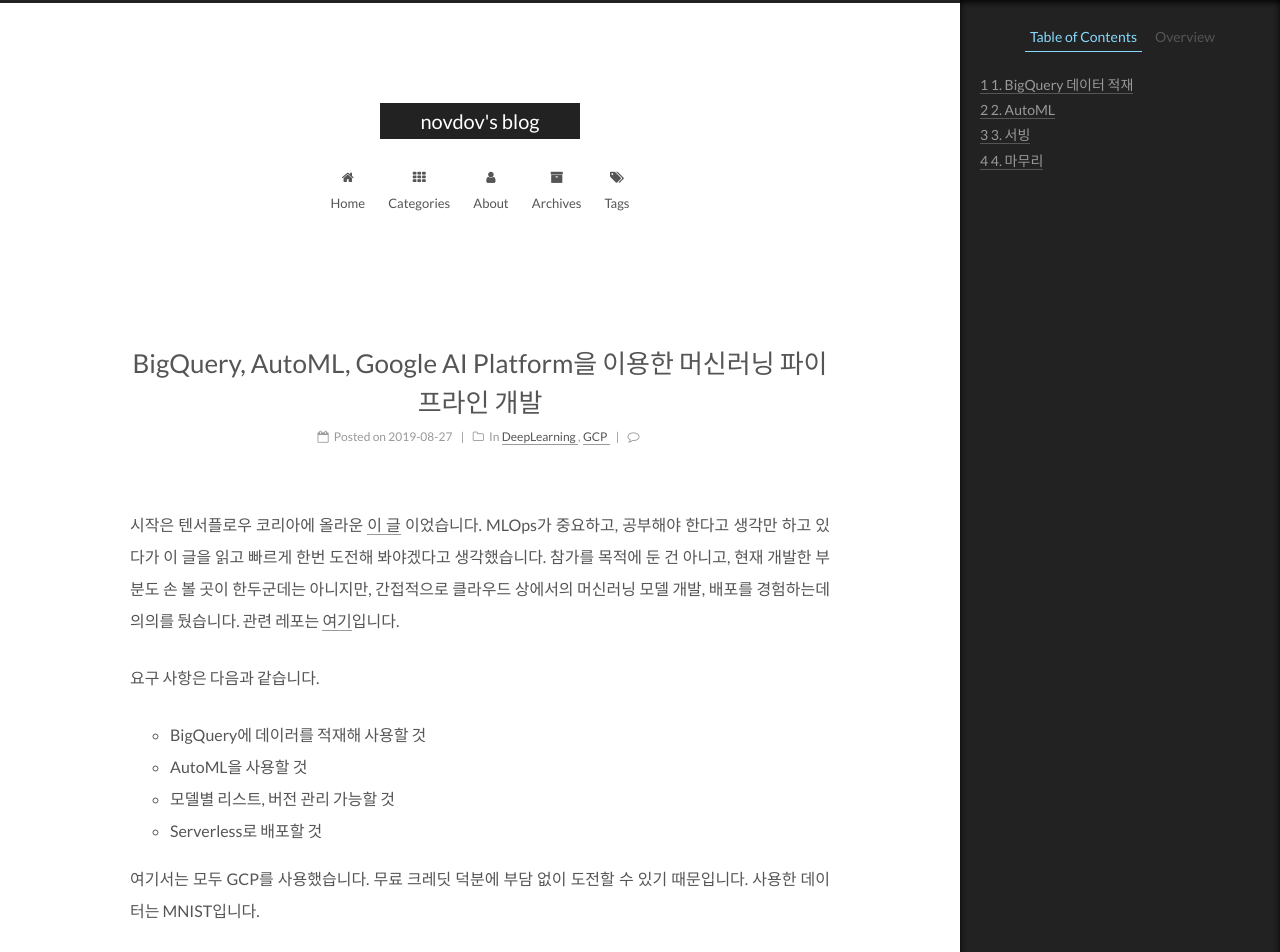
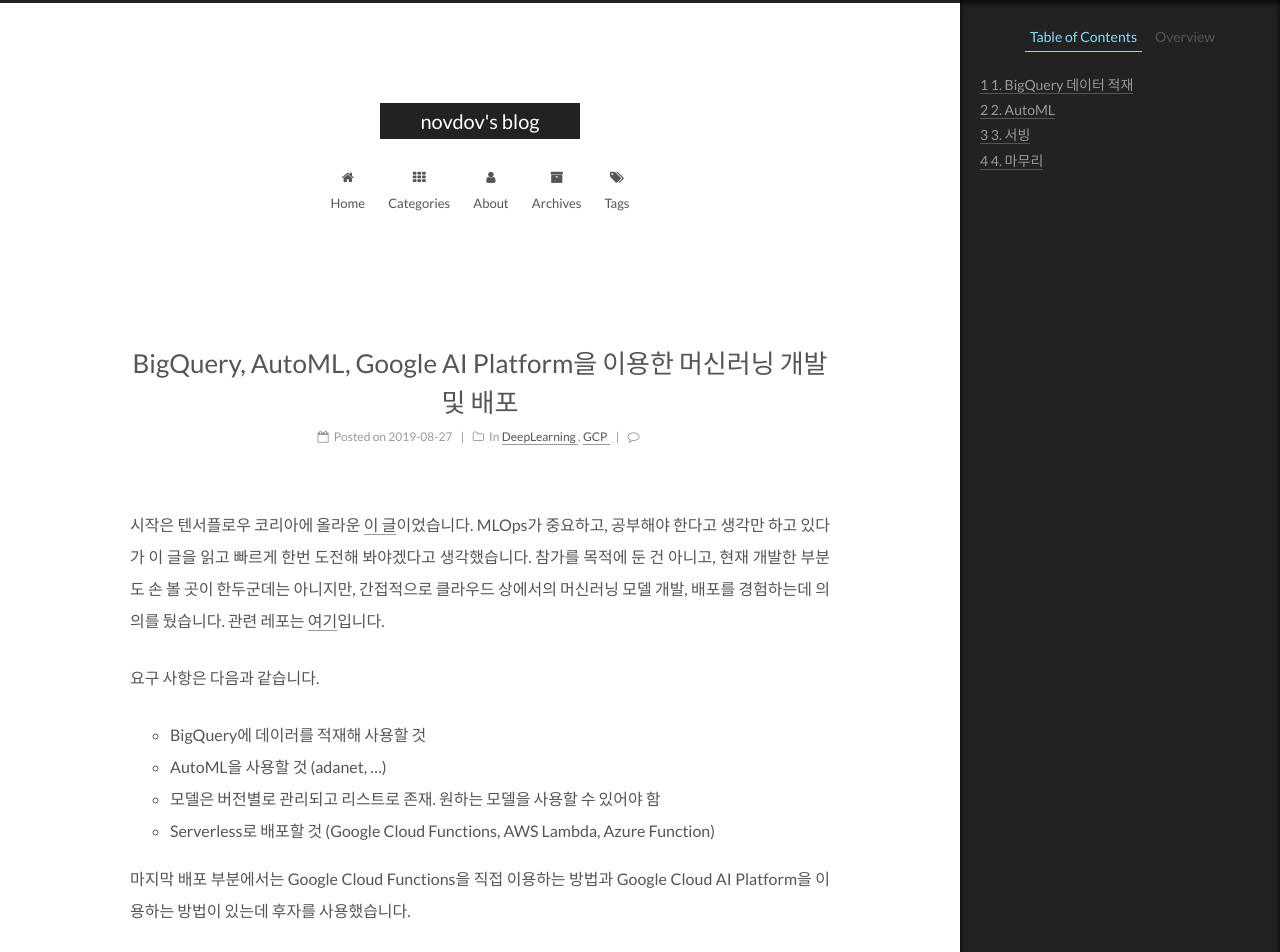
Before and after one commit to novdov/novdov.github.io, a Jekyll site: the page built from _posts/2019-08-27-automl-serverless.md, in a window 1280 px wide and 1400 px high. Shown: the top 952 px of the window. Built offline with Jekyll 4.4.1, drawn with Linux system fonts in a browser that asks for light colours; comment, search, counter and statistics services are not loaded; some of the changed text lies outside the part shown.

Commit message:
modify) body

````diff
--- a/_posts/2019-08-27-automl-serverless.md
+++ b/_posts/2019-08-27-automl-serverless.md
@@ -1,7 +1,7 @@
 ---
-title: 'BigQuery, AutoML, Google AI Platform을 이용한 머신러닝 파이프라인 개발'
+title: 'BigQuery, AutoML, Google AI Platform을 이용한 머신러닝 개발 및 배포'
 date: 2019-08-27 19:00:00
-description: BigQuery, AutoML, Google AI Platform을 이용해 데이터 적재, 모델 개발/평가, 서비리스 배포 파이프라인을 간단하게 경험했습니다/
+description: BigQuery, AutoML, Google AI Platform을 이용해 데이터 적재, 모델 개발/평가, 서비리스 배포 파이프라인을 간단하게 경험했습니다.
 categories:
 - DeepLearning
 - GCP
@@ -13,20 +13,20 @@ tags:
 - automl
 ---
 
-시작은 텐서플로우 코리아에 올라운 [이 글](https://www.facebook.com/groups/TensorFlowKR/permalink/971390023202056/) 이었습니다. MLOps가 중요하고, 공부해야 한다고 생각만 하고 있다가 이 글을 읽고 빠르게 한번 도전해 봐야겠다고 생각했습니다. 참가를 목적에 둔 건 아니고, 현재 개발한 부분도 손 볼 곳이 한두군데는 아니지만, 간접적으로 클라우드 상에서의 머신러닝 모델 개발, 배포를 경험하는데 의의를 뒀습니다. 관련 레포는 [여기](https://github.com/novdov/ml-pipeline)입니다.
+시작은 텐서플로우 코리아에 올라운 [이 글](https://www.facebook.com/groups/TensorFlowKR/permalink/971390023202056/)이었습니다. MLOps가 중요하고, 공부해야 한다고 생각만 하고 있다가 이 글을 읽고 빠르게 한번 도전해 봐야겠다고 생각했습니다. 참가를 목적에 둔 건 아니고, 현재 개발한 부분도 손 볼 곳이 한두군데는 아니지만, 간접적으로 클라우드 상에서의 머신러닝 모델 개발, 배포를 경험하는데 의의를 뒀습니다. 관련 레포는 [여기](https://github.com/novdov/ml-pipeline)입니다.
 
 
 
 요구 사항은 다음과 같습니다.
 
 - BigQuery에 데이러를 적재해 사용할 것
-- AutoML을 사용할 것
-- 모델별 리스트, 버전 관리 가능할 것
-- Serverless로 배포할 것
+- AutoML을 사용할 것 (adanet, ...)
+- 모델은 버전별로 관리되고 리스트로 존재. 원하는 모델을 사용할 수 있어야 함
+- Serverless로 배포할 것 (Google Cloud Functions, AWS Lambda, Azure Function)
 
 
 
-여기서는 모두 GCP를 사용했습니다. 무료 크레딧 덕분에 부담 없이 도전할 수 있기 때문입니다. 사용한 데이터는 MNIST입니다.
+마지막 배포 부분에서는 Google Cloud Functions을 직접 이용하는 방법과 Google Cloud AI Platform을 이용하는 방법이 있는데 후자를 사용했습니다.
 
 
 
@@ -152,7 +152,7 @@ class DNNGenerator:
 
 ## 3. 서빙
 
-서버리스 모델을 위해 GCP AI Platform을 이용합니다. 관련 예제는 node.js로 많이 작성이 되어 있는데 [파이썬으로 된 자료](https://cloud.google.com/blog/products/ai-machine-learning/empower-your-ai-platform-trained-serverless-endpoints-with-machine-learning-on-google-cloud-functions)를 참고했습니다. 자세한 설정 등은 해당 글에 상세히 소개 되어 있으므로 참고하시면 좋을 것 같습니다. 서버와의 통신을 위해 `InferAPI` 라는 클래스를 작성했습니다. GCP에서 모델을 호출하고 결과를 받아옵니다. 역시 파이썬 API를 사용합니다. 작성에 어렵지 않습니다. 첫 번째 모델을 배포하고 난 뒤부터는 모델을 학습하면 해당 모델의 결과와 서버에 배포된 모델의 성능을 비교하는 데 사용되기도 합니다. (실제로는 매번 호출을 피하기 위해 각 모델별 결과를 로깅합니다.)
+서버리스 모델을 위해 Google Cloud의 AI Platform을 이용합니다. [파이썬으로 작성된 예제 자료](https://cloud.google.com/blog/products/ai-machine-learning/empower-your-ai-platform-trained-serverless-endpoints-with-machine-learning-on-google-cloud-functions)를 참고했습니다. 자세한 설정 등은 해당 글에 상세히 소개 되어 있으므로 참고하시면 좋을 것 같습니다. 서버와의 통신을 위해 `InferAPI` 라는 클래스를 이용해 모델을 호출하고 결과를 받아옵니다. 첫 번째 모델을 배포하고 난 뒤부터는 모델을 학습하면 해당 모델의 결과와 서버에 배포된 모델의 성능을 비교하는 데 사용되기도 합니다.
 
 ```python
     def predict(self, images: List[List[float]], batch_size: int = 100) -> Mapping:
````
